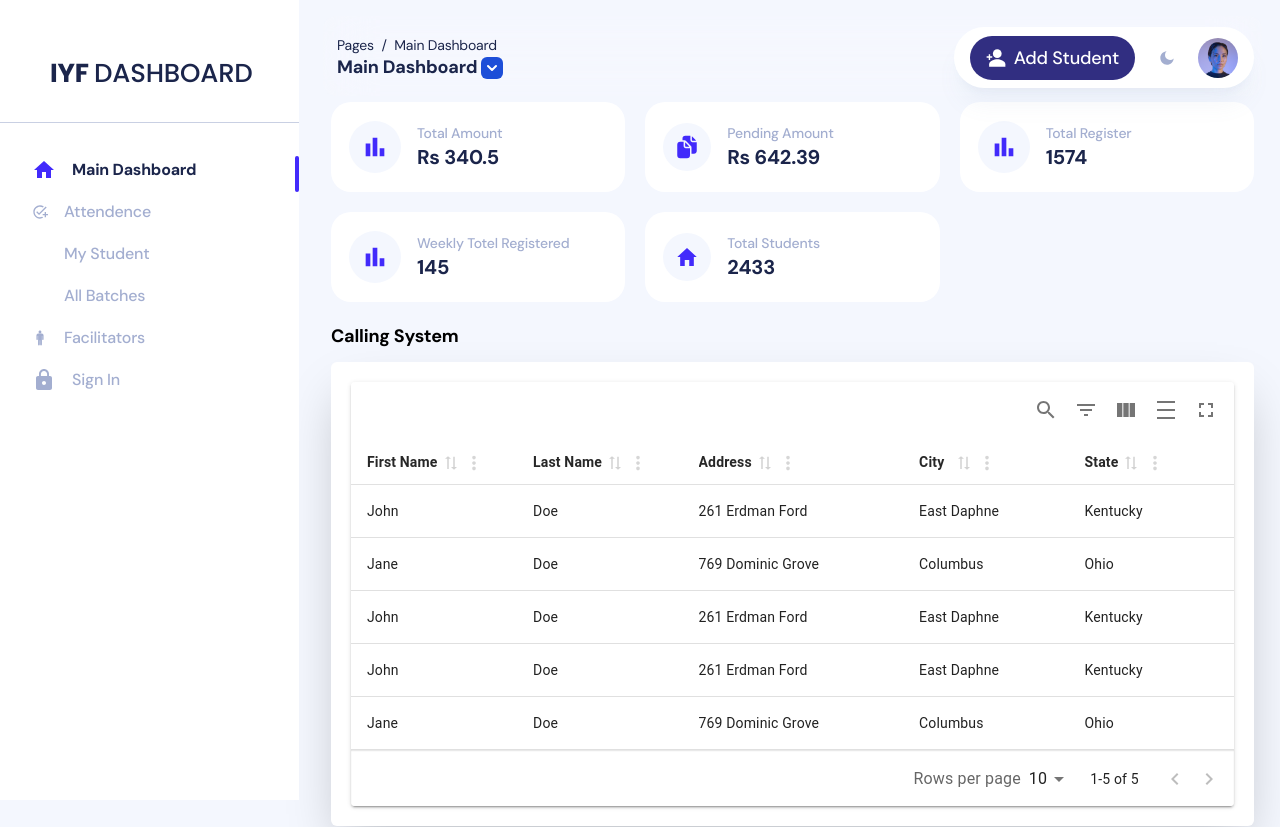
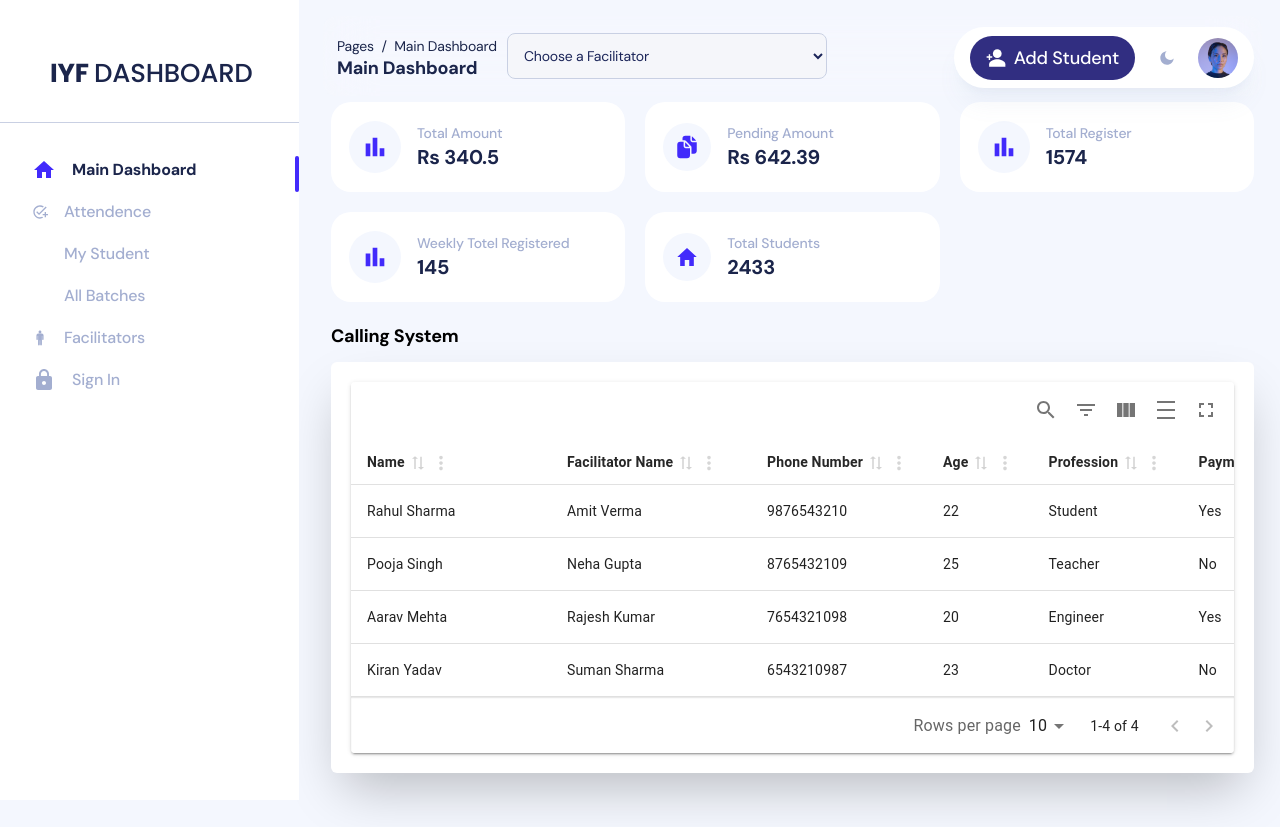
Before and after one commit to liladhar007/iyf-das, a Next.js app: page /admin/default in a window 1280 px wide. Shown: the top 827 px of the page. Built offline with nearby package versions, Linux system fonts and the light colour scheme; some icons are missing; what tailwindcss-rtl would draw is missing.

Commit message:
adbfdfvfv

```diff
--- a/src/components/allifycomponet/callingSystem/index.tsx
+++ b/src/components/allifycomponet/callingSystem/index.tsx
@@ -1,4 +1,3 @@
-
 'use client';
 
 import { useMemo, useState } from 'react';
@@ -6,39 +5,42 @@ import { MaterialReactTable, type MRT_ColumnDef } from 'material-react-table';
 import DetailesModal from './DetailesModal';
 
 // Example data type
-type Person = {
+type Student = {
   id: number;
-  name: { firstName: string; lastName: string };
-  address: string;
-  city: string;
-  state: string;
-  attendance?: boolean;
+  name: string;
+  facilitatorName: string;
+  phoneNumber: string;
+  age: number;
+  profession: string;
+  paymentReceived: boolean;
+  studentStatus: string;
 };
 
 // Sample data with IDs
-const initialData: Person[] = [
-  { id: 1, name: { firstName: 'John', lastName: 'Doe' }, address: '261 Erdman Ford', city: 'East Daphne', state: 'Kentucky' },
-  { id: 2, name: { firstName: 'Jane', lastName: 'Doe' }, address: '769 Dominic Grove', city: 'Columbus', state: 'Ohio' },
-  { id: 3, name: { firstName: 'John', lastName: 'Doe' }, address: '261 Erdman Ford', city: 'East Daphne', state: 'Kentucky' },
-  { id: 4, name: { firstName: 'John', lastName: 'Doe' }, address: '261 Erdman Ford', city: 'East Daphne', state: 'Kentucky' },
-  { id: 5, name: { firstName: 'Jane', lastName: 'Doe' }, address: '769 Dominic Grove', city: 'Columbus', state: 'Ohio' },
+const initialData: Student[] = [
+  { id: 1, name: 'Rahul Sharma', facilitatorName: 'Amit Verma', phoneNumber: '9876543210', age: 22, profession: 'Student', paymentReceived: true, studentStatus: 'Active' },
+  { id: 2, name: 'Pooja Singh', facilitatorName: 'Neha Gupta', phoneNumber: '8765432109', age: 25, profession: 'Teacher', paymentReceived: false, studentStatus: 'Inactive' },
+  { id: 3, name: 'Aarav Mehta', facilitatorName: 'Rajesh Kumar', phoneNumber: '7654321098', age: 20, profession: 'Engineer', paymentReceived: true, studentStatus: 'Active' },
+  { id: 4, name: 'Kiran Yadav', facilitatorName: 'Suman Sharma', phoneNumber: '6543210987', age: 23, profession: 'Doctor', paymentReceived: false, studentStatus: 'Pending' },
 ];
 
 const CallingSystem = () => {
   const [data, setData] = useState(initialData);
-  const [selectedRow, setSelectedRow] = useState<Person | null>(null);
+  const [selectedRow, setSelectedRow] = useState<Student | null>(null);
   const [open, setOpen] = useState(false);
 
-  const columns = useMemo<MRT_ColumnDef<Person>[]>(() => [
-    { accessorKey: 'name.firstName', header: 'First Name', size: 150 },
-    { accessorKey: 'name.lastName', header: 'Last Name', size: 150 },
-    { accessorKey: 'address', header: 'Address', size: 200 },
-    { accessorKey: 'city', header: 'City', size: 150 },
-    { accessorKey: 'state', header: 'State', size: 150 },
+  const columns = useMemo<MRT_ColumnDef<Student>[]>(() => [
+    { accessorKey: 'name', header: 'Name', size: 200 },
+    { accessorKey: 'facilitatorName', header: 'Facilitator Name', size: 200 },
+    { accessorKey: 'phoneNumber', header: 'Phone Number', size: 150 },
+    { accessorKey: 'age', header: 'Age', size: 100 },
+    { accessorKey: 'profession', header: 'Profession', size: 150 },
+    { accessorKey: 'paymentReceived', header: 'Payment Received', size: 150, Cell: ({ cell }) => (cell.getValue() ? 'Yes' : 'No') },
+    { accessorKey: 'studentStatus', header: 'Student Status', size: 150 },
   ], []);
 
   // Row click handler
-  const handleRowClick = (row: Person) => {
+  const handleRowClick = (row: Student) => {
     setSelectedRow(row);
     setOpen(true);
   };
@@ -59,9 +61,7 @@ const CallingSystem = () => {
       </div>
 
       {/* Beautiful Modal/Dialog */}
-
-      <DetailesModal  isOpen={open}
-        closeModal={() => setOpen(false)} selectedRow={selectedRow}/>
+      <DetailesModal  isOpen={open} closeModal={() => setOpen(false)} selectedRow={selectedRow}/>
     </>
   );
 };
--- a/src/components/navbar/index.tsx
+++ b/src/components/navbar/index.tsx
@@ -11,17 +11,12 @@ import avatar from '/public/img/avatars/avatar4.png';
 import Image from 'next/image';
 import { IoPersonAddSharp } from 'react-icons/io5';
 import FormModal from 'components/allifycomponet/Attendence/FormModal';
-const users = [
-  { id: 1, name: "Jese Leos", image: "/docs/images/people/profile-picture-1.jpg" },
-  { id: 2, name: "Robert Gough", image: "/docs/images/people/profile-picture-2.jpg" },
-  { id: 3, name: "Alice Johnson", image: "/docs/images/people/profile-picture-3.jpg" },
-  { id: 4, name: "Mark Smith", image: "/docs/images/people/profile-picture-4.jpg" },
-  { id: 5, name: "Emma Watson", image: "/docs/images/people/profile-picture-5.jpg" },
-  { id: 6, name: "Jese Leos", image: "/docs/images/people/profile-picture-1.jpg" },
-  { id: 7, name: "Robert Gough", image: "/docs/images/people/profile-picture-2.jpg" },
-  { id: 8, name: "Alice Johnson", image: "/docs/images/people/profile-picture-3.jpg" },
-  { id: 9, name: "Mark Smith", image: "/docs/images/people/profile-picture-4.jpg" },
-  { id: 10, name: "Emma Watson", image: "/docs/images/people/profile-picture-5.jpg" }
+
+const facilitators = [
+  { id: 1, name: "John Doe", country: "US" },
+  { id: 2, name: "Jane Smith", country: "UK" },
+  { id: 3, name: "Alice Brown", country: "CA" },
+  { id: 4, name: "Robert Johnson", country: "AU" },
 ];
 
 const Navbar = (props: {
@@ -31,32 +26,22 @@ const Navbar = (props: {
   [x: string]: any;
 }) => {
     const [isModalOpen, setIsModalOpen] = useState(false);
-    const [isDropdownOpen, setIsDropdownOpen] = useState(false);
-  const dropdownRef = useRef<HTMLDivElement>(null);
-
   const { onOpenSidenav, brandText, mini, hovered } = props;
   const [darkmode, setDarkmode] = React.useState(
     document.body.classList.contains('dark'),
   );
 
-  useEffect(() => {
-        function handleClickOutside(event: MouseEvent) {
-          if (dropdownRef.current && !dropdownRef.current.contains(event.target as Node)) {
-            setIsDropdownOpen(false);
-          }
-        }
-        document.addEventListener('mousedown', handleClickOutside);
-        return () => {
-          document.removeEventListener('mousedown', handleClickOutside);
-        };
-      }, []);
   return (
 
     <>
 
     <nav className="sticky top-4 z-40 flex flex-row flex-wrap items-center justify-between rounded-xl bg-white/10 p-2 backdrop-blur-xl dark:bg-[#0b14374d]">
+    <div className='flex items-center justify-between'>
+
+
+
       <div className="ml-[6px]">
-        <div className="h-6 w-[224px] pt-1">
+        <div className="h-6 w-[170px] pt-1">
           <a
             className="text-sm font-normal text-navy-700 hover:underline dark:text-white dark:hover:text-white"
             href=" "
@@ -78,37 +63,36 @@ const Navbar = (props: {
             <NavLink href="#" className="font-bold capitalize hover:text-navy-700 dark:hover:text-white">
               {brandText}
             </NavLink>
-            <button
-              id="dropdownUsersButton"
-              onClick={() => setIsDropdownOpen(!isDropdownOpen)}
-              className="text-white bg-blue-700 hover:bg-blue-800 focus:ring-4
-              focus:outline-none focus:ring-blue-300 font-bold rounded-md
-              text-lg p-1.5 m-1 inline-flex items-center dark:bg-blue-600
-              dark:hover:bg-blue-700 dark:focus:ring-blue-800"
-            >
-              <svg className="w-2.5 h-2.5" aria-hidden="true" xmlns="http://www.w3.org/2000/svg" fill="none" viewBox="0 0 10 6">
-                <path stroke="currentColor" strokeLinecap="round" strokeLinejoin="round" strokeWidth="2" d="m1 1 4 4 4-4" />
-              </svg>
-            </button>
+
+
+
           </p>
 
-          <div className="relative flex items-center top-[100px]">
-            {isDropdownOpen && (
-              <div ref={dropdownRef} id="dropdownUsers" className="absolute mt-2 bg-white rounded-lg shadow-sm w-60 dark:bg-gray-700 z-50">
-                <ul className="h-48 py-2 overflow-y-auto text-gray-700 dark:text-gray-200" aria-labelledby="dropdownUsersButton">
-                {users.map(user => (
-              <li key={user.id}>
-                <a href="#" className="flex items-center px-4 py-2 hover:bg-gray-100 dark:hover:bg-gray-600 dark:hover:text-white">
-                  <img className="w-6 h-6 me-2 rounded-full" src={user.image} alt={user.name} />
-                  {user.name}
-                </a>
-              </li>
-            ))}
-                </ul>
-              </div>
-            )}
-          </div>
       </div>
+      <div className=''>
+<form className="max-w-sm mx-auto">
+      {/* <label id="countries" className="block text-sm font-normal text-gray-900 dark:text-white">
+        Facilitators
+      </label> */}
+      <select
+        id="countries"
+        className="bg-gray-50 border border-gray-300 text-gray-900 text-sm rounded-lg
+                   focus:ring-blue-500 focus:border-blue-500 block
+                   w-full md:w-80 lg:w-1/10 p-3
+                   dark:bg-gray-700 dark:border-gray-600 dark:placeholder-gray-400 dark:text-white
+                   dark:focus:ring-blue-500 dark:focus:border-blue-500"
+      >
+        <option selected>Choose a Facilitator</option>
+        {facilitators.map((facilitator) => (
+          <option key={facilitator.id} value={facilitator.country}>
+            {facilitator.name} ({facilitator.country})
+          </option>
+        ))}
+      </select>
+    </form>
+      </div>
+    </div>
+
 
 
    <div className="relative mt-[3px] flex h-[61px] w-[355px] flex-grow items-center justify-around gap-2 rounded-full bg-white px-2 py-2 shadow-xl shadow-shadow-500 dark:!bg-navy-800 dark:shadow-none md:w-[365px] md:flex-grow-0 md:gap-1 xl:w-[300px] xl:gap-2">
```
